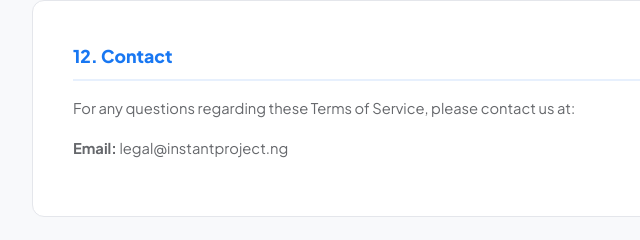
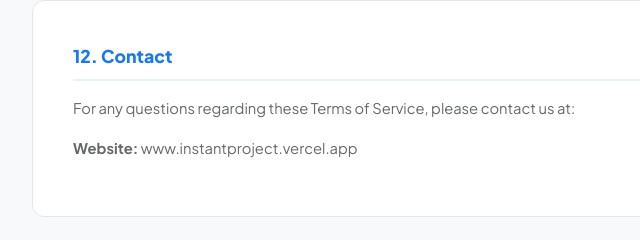
Before and after one commit to Fetty10/instantproject, a plain HTML site: page terms.html in a window 1280 px wide. Shown: the part 4460-4700 px from the top of the page, 210-850 px from the left. Drawn offline with Linux system fonts and the light colour scheme.

Commit message:
Update terms.html

```diff
--- a/terms.html
+++ b/terms.html
@@ -131,7 +131,7 @@
   <div class="card">
     <h2>12. Contact</h2>
     <p>For any questions regarding these Terms of Service, please contact us at:</p>
-    <p><strong>Email:</strong> legal@instantproject.ng</p>
+    <p><strong>Website:</strong> www.instantproject.vercel.app</p>
   </div>
 </div>
 
```
